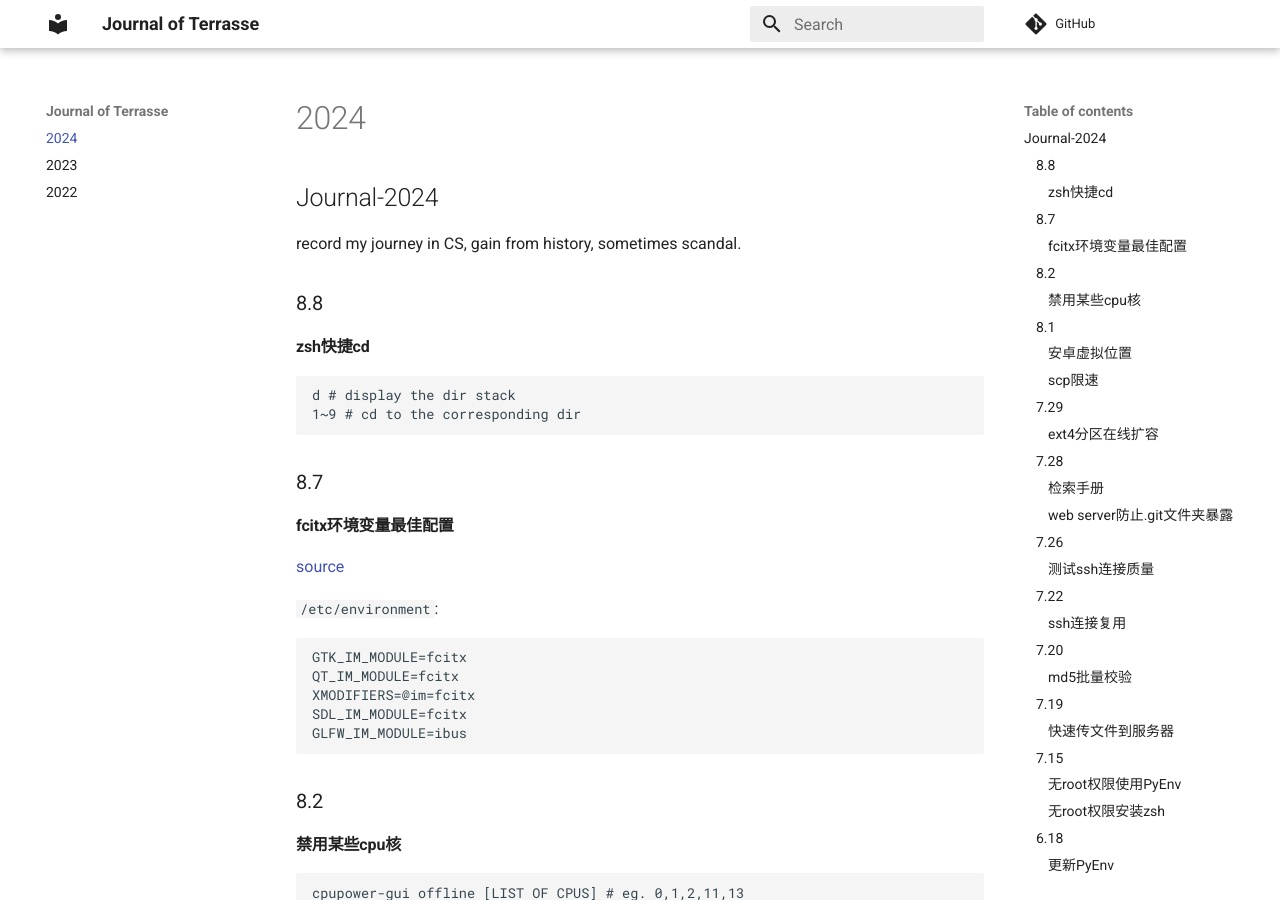
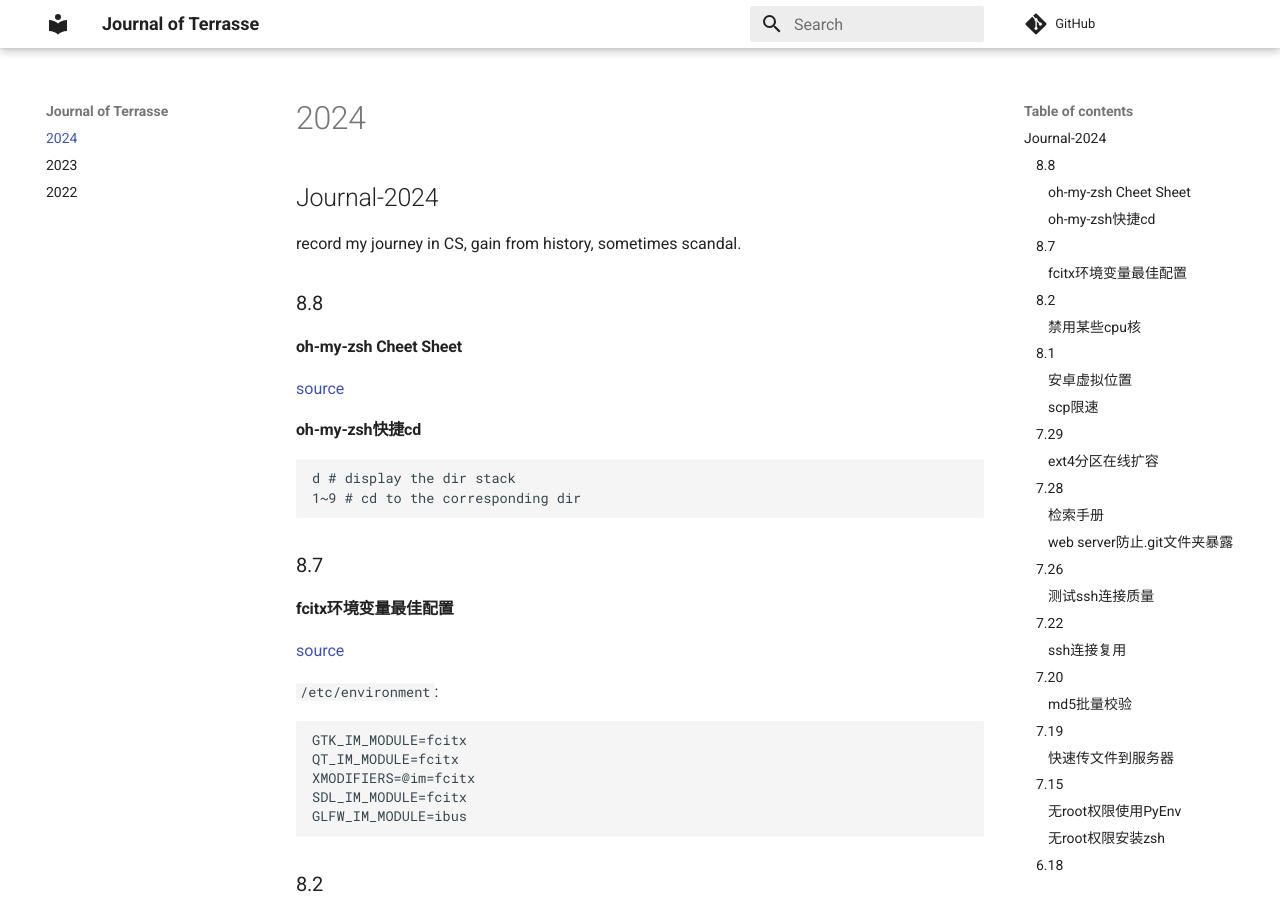
Before and after one commit to Jerry-Terrasse/journal, an MkDocs documentation site: the page built from docs/2024.md, in a window 1280 px wide and 900 px high. Built offline with MkDocs 1.6.1 and Material for MkDocs 9.7.7, drawn with Linux system fonts in a browser that asks for light colours; comment, search, counter and statistics services are not loaded.

Commit message:
update (Thu Aug  8 08:22:53 PM CST 2024)

````diff
--- a/docs/2024.md
+++ b/docs/2024.md
@@ -4,7 +4,11 @@ record my journey in CS, gain from history, sometimes scandal.
 
 ### 8.8
 
-#### zsh快捷cd
+#### oh-my-zsh Cheet Sheet
+
+[source](https://blog.praveen.science/oh-my-zsh-cheat-sheet/)
+
+#### oh-my-zsh快捷cd
 
 ```shell
 d # display the dir stack
````
